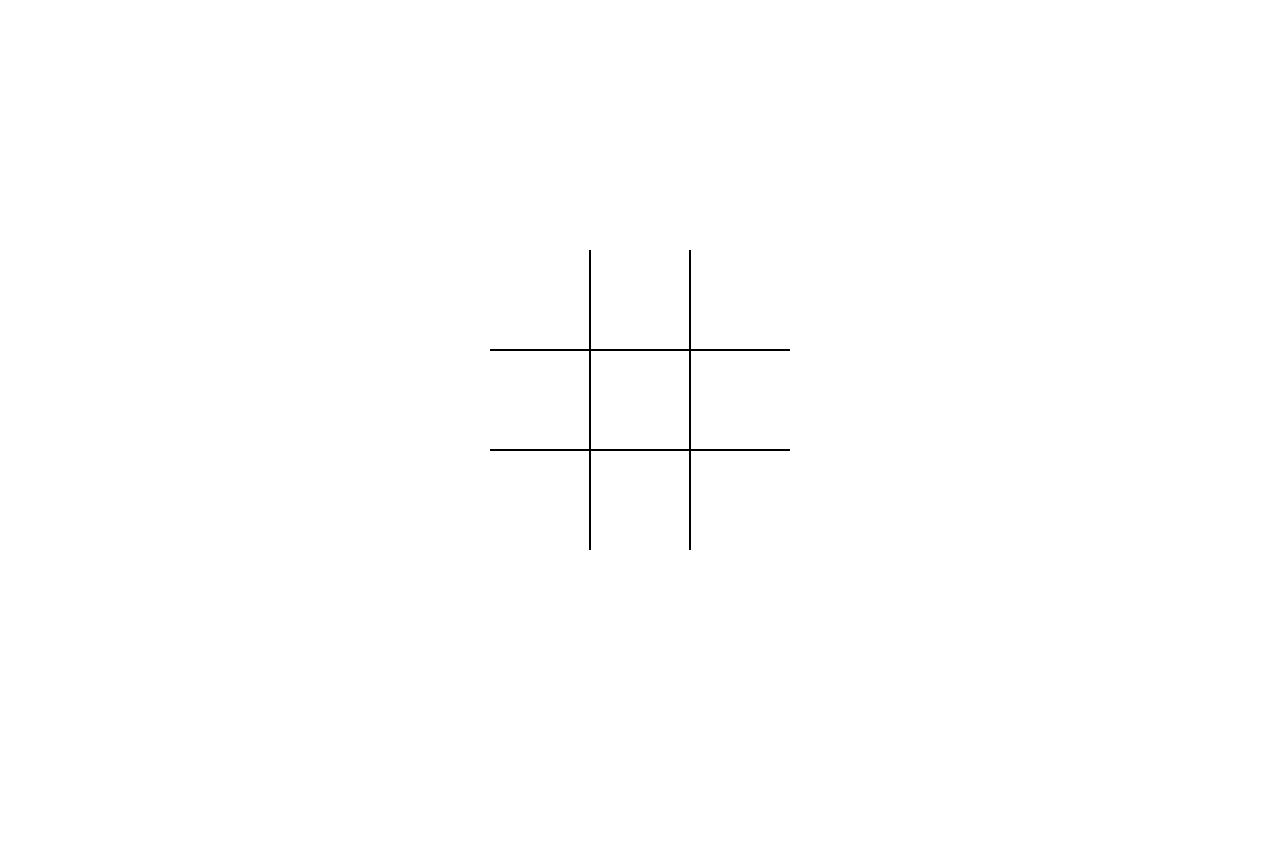
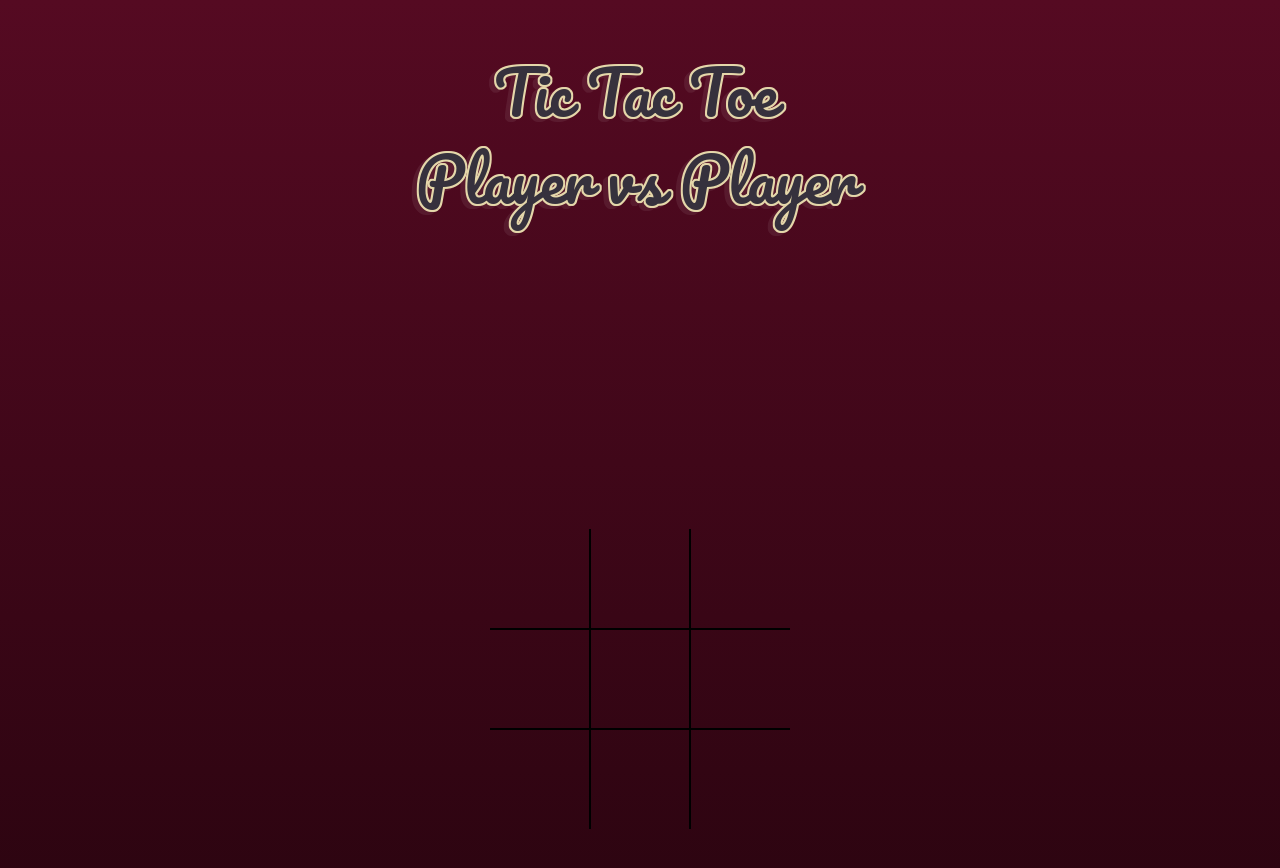
Before and after one commit to szniemiec/tic-tac-toe-codecool, a website: page Views/gamePage.html in a window 1280 px wide. Before the commit the page ends 800 px from the top, so only its background shows below. Drawn offline with Linux system fonts and the light colour scheme.

Commit message:
Change background color in gamePage.html

```diff
--- a/Public/css/game_styles.css
+++ b/Public/css/game_styles.css
@@ -10,6 +10,7 @@
 
 body {
     margin: 0;
+    background-image: linear-gradient(#550A22,#24030d);
 }
 
 .board {
@@ -148,3 +149,14 @@ body {
 .winning-message.show {
     display: flex;
 }
+
+.header {
+    display: flex;
+    justify-content: center;
+    position: relative;
+    opacity: 0.9;
+    margin-bottom: 0em;
+    width:100%;
+    text-align:center;
+    flex-direction: column;
+}
--- a/Views/gamePage.html
+++ b/Views/gamePage.html
@@ -10,6 +10,9 @@
     <title>Tic Tac Toe</title>
 </head>
 <body>
+    <div class="header">
+    <h1><img src="..\Images\pvp.png"></h1>
+    </div>
 <div class="board" id="board">
     <div class="cell" data-cell></div>
     <div class="cell" data-cell></div>
```
Also changed, not shown: Views/loginPage.html (+2 -1 lines), Images/pvp.png (added).
